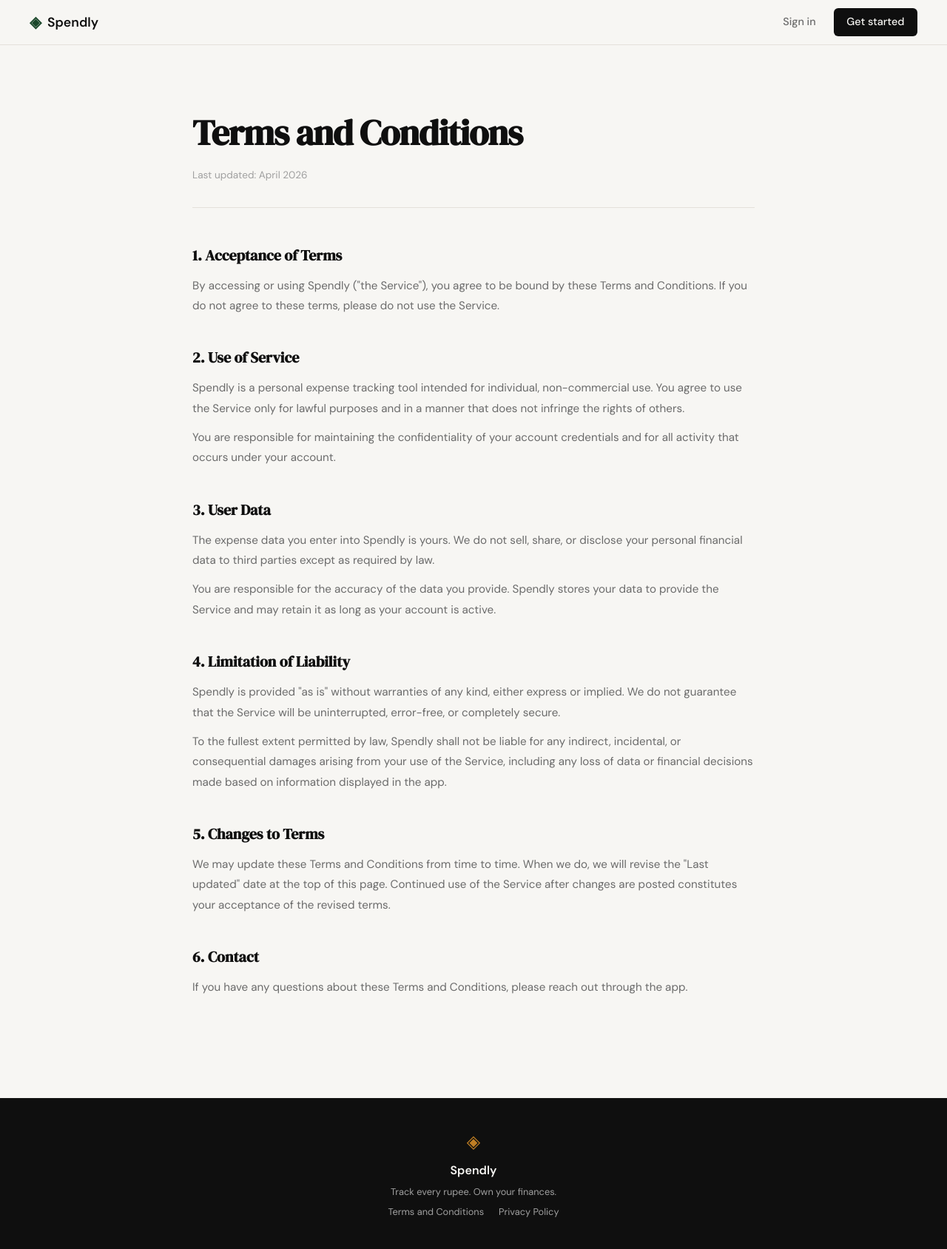
After one commit to VishalWaghmare03/spendly, a Flask app: page /terms in a window 1280 px wide. The commit adds this page. Shown: the whole page at 74% size. Run offline with Flask 3, Linux system fonts and the light colour scheme.

Commit message:
landing: add terms and conditions page and route

```diff
--- a/app.py
+++ b/app.py
@@ -10,6 +10,11 @@ app = Flask(__name__)
 @app.route("/")
 def landing():
     return render_template("landing.html")
+
+
+@app.route("/terms")
+def terms():
+    return render_template("terms.html")
 
 
 @app.route("/register")
--- a/static/css/style.css
+++ b/static/css/style.css
@@ -507,6 +507,65 @@ a { color: inherit; text-decoration: none; }
     color: var(--ink-faint);
 }
 
+.footer-links {
+    font-size: 0.8rem;
+    color: var(--ink-faint);
+    display: flex;
+    gap: 1.25rem;
+}
+
+.footer-links a { color: var(--ink-faint); transition: color 0.2s; }
+.footer-links a:hover { color: var(--paper); }
+
+/* ------------------------------------------------------------------ */
+/* Legal pages (Terms, Privacy)                                        */
+/* ------------------------------------------------------------------ */
+
+.legal-page {
+    padding: 5rem 2rem 6rem;
+}
+
+.legal-inner {
+    max-width: 760px;
+    margin: 0 auto;
+}
+
+.legal-title {
+    font-family: var(--font-display);
+    font-size: clamp(2rem, 4vw, 3rem);
+    color: var(--ink);
+    letter-spacing: -0.02em;
+    margin-bottom: 0.5rem;
+}
+
+.legal-updated {
+    font-size: 0.85rem;
+    color: var(--ink-faint);
+    margin-bottom: 3rem;
+    padding-bottom: 2rem;
+    border-bottom: 1px solid var(--border);
+}
+
+.legal-section {
+    margin-bottom: 2.5rem;
+}
+
+.legal-section h2 {
+    font-family: var(--font-display);
+    font-size: 1.25rem;
+    color: var(--ink);
+    margin-bottom: 0.75rem;
+}
+
+.legal-section p {
+    font-size: 0.95rem;
+    color: var(--ink-muted);
+    line-height: 1.8;
+    margin-bottom: 0.75rem;
+}
+
+.legal-section p:last-child { margin-bottom: 0; }
+
 /* ------------------------------------------------------------------ */
 /* Responsive                                                          */
 /* ------------------------------------------------------------------ */
--- a/templates/base.html
+++ b/templates/base.html
@@ -34,7 +34,10 @@
             <span class="brand-icon">◈</span>
             <span class="footer-name">Spendly</span>
             <p class="footer-copy">Track every rupee. Own your finances.</p>
-            <p><a href="#">Terms and Conditions</a> · <a href="#">Privacy Policy</a></p>
+            <div class="footer-links">
+                <a href="{{ url_for('terms') }}">Terms and Conditions</a>
+                <a href="#">Privacy Policy</a>
+            </div>
         </div>
     </footer>
 
--- /dev/null
+++ b/templates/terms.html
@@ -0,0 +1,47 @@
+{% extends "base.html" %}
+
+{% block title %}Terms and Conditions — Spendly{% endblock %}
+
+{% block content %}
+
+<section class="legal-page">
+    <div class="legal-inner">
+        <h1 class="legal-title">Terms and Conditions</h1>
+        <p class="legal-updated">Last updated: April 2026</p>
+
+        <div class="legal-section">
+            <h2>1. Acceptance of Terms</h2>
+            <p>By accessing or using Spendly ("the Service"), you agree to be bound by these Terms and Conditions. If you do not agree to these terms, please do not use the Service.</p>
+        </div>
+
+        <div class="legal-section">
+            <h2>2. Use of Service</h2>
+            <p>Spendly is a personal expense tracking tool intended for individual, non-commercial use. You agree to use the Service only for lawful purposes and in a manner that does not infringe the rights of others.</p>
+            <p>You are responsible for maintaining the confidentiality of your account credentials and for all activity that occurs under your account.</p>
+        </div>
+
+        <div class="legal-section">
+            <h2>3. User Data</h2>
+            <p>The expense data you enter into Spendly is yours. We do not sell, share, or disclose your personal financial data to third parties except as required by law.</p>
+            <p>You are responsible for the accuracy of the data you provide. Spendly stores your data to provide the Service and may retain it as long as your account is active.</p>
+        </div>
+
+        <div class="legal-section">
+            <h2>4. Limitation of Liability</h2>
+            <p>Spendly is provided "as is" without warranties of any kind, either express or implied. We do not guarantee that the Service will be uninterrupted, error-free, or completely secure.</p>
+            <p>To the fullest extent permitted by law, Spendly shall not be liable for any indirect, incidental, or consequential damages arising from your use of the Service, including any loss of data or financial decisions made based on information displayed in the app.</p>
+        </div>
+
+        <div class="legal-section">
+            <h2>5. Changes to Terms</h2>
+            <p>We may update these Terms and Conditions from time to time. When we do, we will revise the "Last updated" date at the top of this page. Continued use of the Service after changes are posted constitutes your acceptance of the revised terms.</p>
+        </div>
+
+        <div class="legal-section">
+            <h2>6. Contact</h2>
+            <p>If you have any questions about these Terms and Conditions, please reach out through the app.</p>
+        </div>
+    </div>
+</section>
+
+{% endblock %}
```
